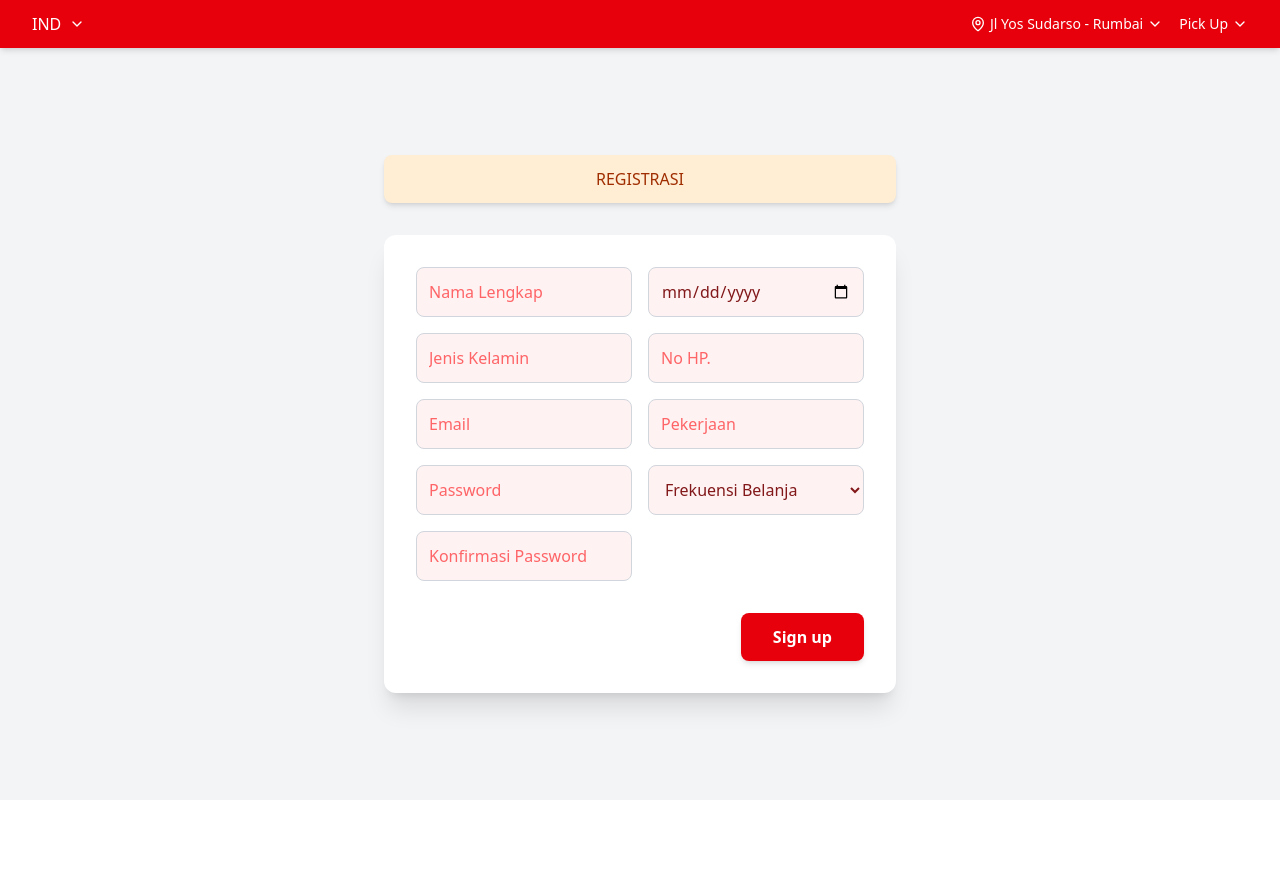
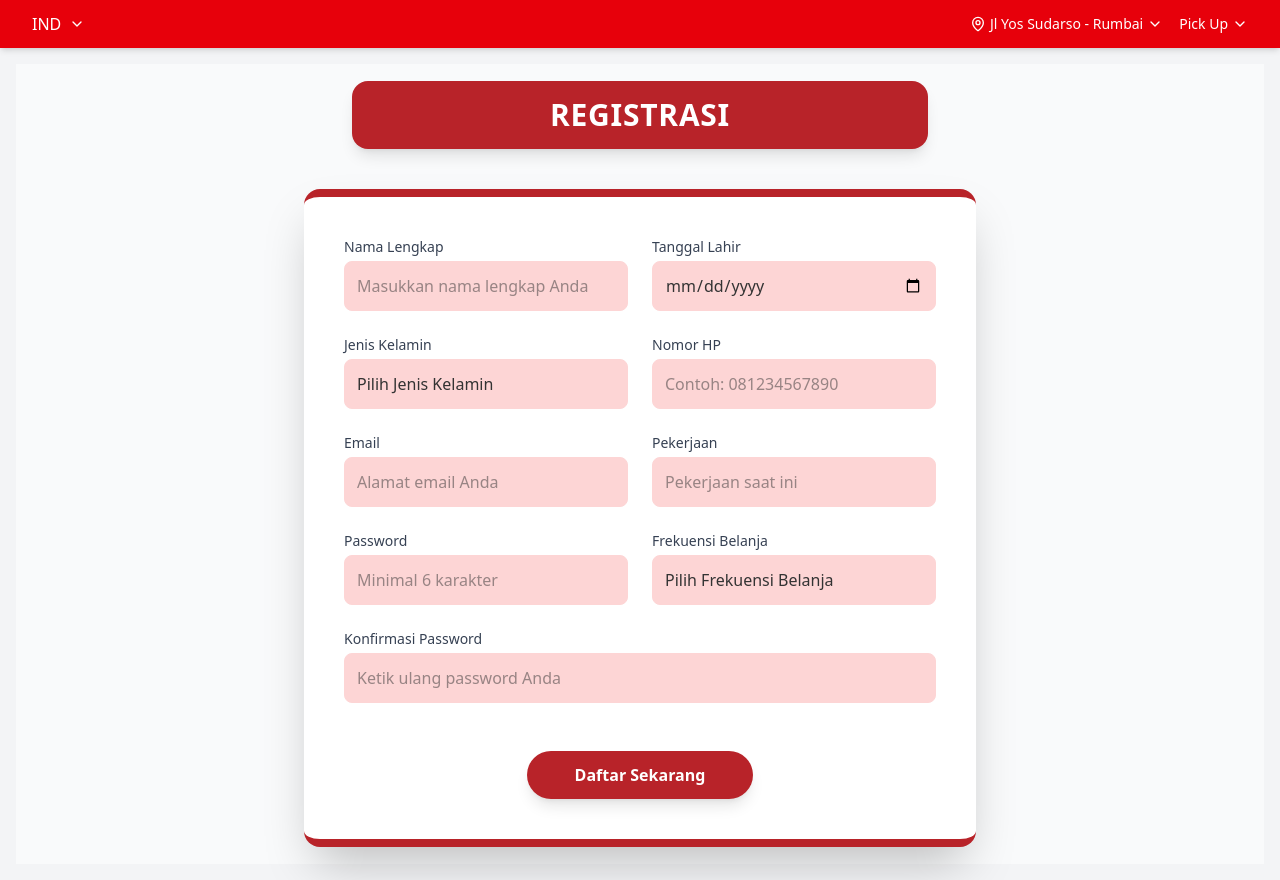
Before and after one commit to nrazz41/crm-23SIB-Kelompok1, a React (Vite) app: page /signup in a window 1280 px wide. Before the commit the page ends 800 px from the top, so only its background shows below. Built offline with nearby package versions, Linux system fonts and the light colour scheme.

Commit message:
halaman registrasi pelanggan

```diff
--- a/src/assets/Pages/RegisterPage.jsx
+++ b/src/assets/Pages/RegisterPage.jsx
@@ -1,8 +1,8 @@
-import React, { useState } from "react"; // Tidak perlu MapPin atau ChevronDown di sini karena sudah ada di AuthLayout
+import React, { useState } from "react";
 import { useNavigate } from "react-router-dom";
 
 const RegisterPage = () => {
-  const navigate = useNavigate(); // Inisialisasi navigate
+  const navigate = useNavigate();
 
   const [namaLengkap, setNamaLengkap] = useState("");
   const [tanggalLahir, setTanggalLahir] = useState("");
@@ -14,31 +14,65 @@ const RegisterPage = () => {
   const [konfirmasiPassword, setKonfirmasiPassword] = useState("");
   const [frekuensiBelanja, setFrekuensiBelanja] = useState("");
 
-  // Function to display a custom message box (instead of alert)
-  const displayMessageBox = (message) => {
+  // --- Palet Warna Baru ---
+  const primaryColor = "#B82329"; // Merah Marun Gelap
+  const secondaryColor = "#FDD5D5"; // Merah Muda Sangat Terang (untuk latar belakang input)
+  const accentColor = "#9B1C22"; // Merah Marun sedikit lebih gelap untuk hover/focus
+  const textColor = "#333333"; // Abu-abu gelap untuk teks utama
+  const placeholderColor = "#888888"; // Abu-abu untuk placeholder
+
+  // Function to display a custom message box
+  const displayMessageBox = (message, type = "info") => {
     const messageBox = document.createElement("div");
     messageBox.className =
-      "fixed inset-0 bg-gray-600 bg-opacity-50 flex items-center justify-center z-50";
+      "fixed inset-0 bg-gray-900 bg-opacity-75 flex items-center justify-center z-50 animate-fade-in";
+
+    let messageBg = "bg-white";
+    let messageText = "text-gray-800";
+    let buttonBg = "bg-blue-600 hover:bg-blue-700"; // Default blue, will be overridden by primaryColor if type is info/success
+
+    if (type === "error") {
+      messageBg = "bg-red-50";
+      messageText = "text-red-700";
+      buttonBg = "bg-red-600 hover:bg-red-700";
+    } else if (type === "success") {
+      messageBg = "bg-green-50";
+      messageText = "text-green-700";
+      buttonBg = "bg-green-600 hover:bg-green-700";
+    } else { // For 'info' type
+        messageBg = "bg-white";
+        messageText = textColor;
+        buttonBg = `${primaryColor} hover:${accentColor}`;
+    }
+
+
     messageBox.innerHTML = `
-      <div class="bg-white rounded-lg shadow-xl p-6 w-full max-w-sm mx-4 text-center">
-        <p class="text-lg text-gray-800 mb-4">${message}</p>
-        <button id="closeMessageBox" class="px-4 py-2 bg-blue-600 text-white rounded-lg hover:bg-blue-700 transition-colors">OK</button>
+      <div class="${messageBg} rounded-xl shadow-2xl p-8 w-full max-w-sm mx-4 transform scale-95 animate-scale-in">
+        <p class="text-xl font-semibold ${messageText} mb-6 text-center">${message}</p>
+        <button id="closeMessageBox" class="block w-full px-6 py-3 ${buttonBg} text-white font-bold rounded-lg transition-colors duration-200 ease-in-out shadow-md">OK</button>
       </div>
     `;
     document.body.appendChild(messageBox);
     document.getElementById("closeMessageBox").onclick = () => {
-      document.body.removeChild(messageBox);
+      messageBox.classList.remove('animate-fade-in');
+      messageBox.classList.add('animate-fade-out');
+      messageBox.querySelector('div').classList.remove('animate-scale-in');
+      messageBox.querySelector('div').classList.add('animate-scale-out');
+      setTimeout(() => {
+        document.body.removeChild(messageBox);
+      }, 300); // Tunggu animasi selesai
     };
   };
 
   const handleSignUp = (e) => {
     e.preventDefault();
-    // Placeholder for sign up logic
+
     if (password !== konfirmasiPassword) {
-      displayMessageBox("Password dan Konfirmasi Password tidak cocok!");
+      displayMessageBox("Password dan Konfirmasi Password tidak cocok!", "error");
       return;
     }
-    displayMessageBox("Pendaftaran Berhasil! Silahkan login.");
+
+    // Simulasi pendaftaran berhasil
     console.log({
       namaLengkap,
       tanggalLahir,
@@ -50,105 +84,156 @@ const RegisterPage = () => {
       frekuensiBelanja,
     });
 
-    // Tampilkan pesan dan alihkan ke halaman login setelah klik OK
-    {
-      navigate("/signin");
-    }
+    displayMessageBox("Pendaftaran Berhasil! Anda akan dialihkan ke halaman login.", "success");
+
+    // Alihkan setelah pesan OK diklik
+    document.getElementById("closeMessageBox").onclick = () => {
+        // Hapus message box
+        const messageBox = document.querySelector('.fixed.inset-0.bg-gray-900');
+        if (messageBox) {
+          messageBox.classList.remove('animate-fade-in');
+          messageBox.classList.add('animate-fade-out');
+          messageBox.querySelector('div').classList.remove('animate-scale-in');
+          messageBox.querySelector('div').classList.add('animate-scale-out');
+          setTimeout(() => {
+            document.body.removeChild(messageBox);
+            navigate("/signin"); // Pindahkan navigasi ke sini
+          }, 300);
+        } else {
+            navigate("/signin"); // Fallback jika messageBox tidak ditemukan
+        }
+    };
   };
 
   return (
-    <div className="w-full flex flex-col items-center">
-      {/* "REGISTRASI" Card */}
-      <div className="bg-orange-100 text-orange-800 text-center py-3 px-6 rounded-lg shadow-md mb-8 max-w-lg w-full">
+    <div className="w-full flex flex-col items-center justify-center min-h-screen bg-gray-50 p-4">
+      {/* "REGISTRASI" Header Card */}
+      <div
+        className="text-white text-center py-4 px-8 rounded-2xl shadow-lg mb-10 max-w-xl w-full text-3xl font-extrabold tracking-wide transform hover:scale-105 transition-all duration-300 ease-in-out"
+        style={{ backgroundColor: primaryColor }}
+      >
         REGISTRASI
       </div>
 
       {/* Registration Form Card */}
-      <div className="bg-white rounded-xl shadow-xl p-8 max-w-lg w-full">
+      <div className="bg-white rounded-2xl shadow-2xl p-8 md:p-10 max-w-2xl w-full border-t-8 border-b-8"
+           style={{ borderColor: primaryColor }}>
         <form
           onSubmit={handleSignUp}
-          className="grid grid-cols-1 md:grid-cols-2 gap-4"
+          className="grid grid-cols-1 md:grid-cols-2 gap-6"
         >
           {/* Nama Lengkap */}
           <div>
+            <label htmlFor="namaLengkap" className="block text-sm font-medium text-gray-700 mb-1">Nama Lengkap</label>
             <input
+              id="namaLengkap"
               type="text"
-              placeholder="Nama Lengkap"
-              className="w-full p-3 rounded-lg border border-gray-300 focus:outline-none focus:ring-2 focus:ring-red-400 bg-red-50 text-red-900 placeholder-red-400"
+              placeholder="Masukkan nama lengkap Anda"
+              className="w-full p-3 rounded-lg border border-gray-300 focus:outline-none focus:ring-2 transition-all duration-200"
+              style={{ backgroundColor: secondaryColor, borderColor: secondaryColor, color: textColor, placeholder: placeholderColor, focus: { borderColor: accentColor, ringColor: accentColor } }}
               value={namaLengkap}
               onChange={(e) => setNamaLengkap(e.target.value)}
+              required
             />
           </div>
           {/* Tanggal Lahir */}
           <div>
+            <label htmlFor="tanggalLahir" className="block text-sm font-medium text-gray-700 mb-1">Tanggal Lahir</label>
             <input
+              id="tanggalLahir"
               type="date"
-              placeholder="Tanggal Lahir"
-              className="w-full p-3 rounded-lg border border-gray-300 focus:outline-none focus:ring-2 focus:ring-red-400 bg-red-50 text-red-900 placeholder-red-400"
+              className="w-full p-3 rounded-lg border border-gray-300 focus:outline-none focus:ring-2 transition-all duration-200"
+              style={{ backgroundColor: secondaryColor, borderColor: secondaryColor, color: textColor, focus: { borderColor: accentColor, ringColor: accentColor } }}
               value={tanggalLahir}
               onChange={(e) => setTanggalLahir(e.target.value)}
+              required
             />
           </div>
           {/* Jenis Kelamin */}
           <div>
-            <input
-              type="text" // Could be a select dropdown in a real app
-              placeholder="Jenis Kelamin"
-              className="w-full p-3 rounded-lg border border-gray-300 focus:outline-none focus:ring-2 focus:ring-red-400 bg-red-50 text-red-900 placeholder-red-400"
+            <label htmlFor="jenisKelamin" className="block text-sm font-medium text-gray-700 mb-1">Jenis Kelamin</label>
+            <select
+              id="jenisKelamin"
+              className="w-full p-3 rounded-lg border border-gray-300 focus:outline-none focus:ring-2 transition-all duration-200 appearance-none"
+              style={{ backgroundColor: secondaryColor, borderColor: secondaryColor, color: textColor, focus: { borderColor: accentColor, ringColor: accentColor } }}
               value={jenisKelamin}
               onChange={(e) => setJenisKelamin(e.target.value)}
-            />
+              required
+            >
+              <option value="" disabled>Pilih Jenis Kelamin</option>
+              <option value="Laki-laki">Laki-laki</option>
+              <option value="Perempuan">Perempuan</option>
+            </select>
           </div>
           {/* No HP. */}
           <div>
+            <label htmlFor="noHp" className="block text-sm font-medium text-gray-700 mb-1">Nomor HP</label>
             <input
+              id="noHp"
               type="tel"
-              placeholder="No HP."
-              className="w-full p-3 rounded-lg border border-gray-300 focus:outline-none focus:ring-2 focus:ring-red-400 bg-red-50 text-red-900 placeholder-red-400"
+              placeholder="Contoh: 081234567890"
+              className="w-full p-3 rounded-lg border border-gray-300 focus:outline-none focus:ring-2 transition-all duration-200"
+              style={{ backgroundColor: secondaryColor, borderColor: secondaryColor, color: textColor, placeholder: placeholderColor, focus: { borderColor: accentColor, ringColor: accentColor } }}
               value={noHp}
               onChange={(e) => setNoHp(e.target.value)}
+              required
             />
           </div>
           {/* Email */}
           <div>
+            <label htmlFor="email" className="block text-sm font-medium text-gray-700 mb-1">Email</label>
             <input
+              id="email"
               type="email"
-              placeholder="Email"
-              className="w-full p-3 rounded-lg border border-gray-300 focus:outline-none focus:ring-2 focus:ring-red-400 bg-red-50 text-red-900 placeholder-red-400"
+              placeholder="Alamat email Anda"
+              className="w-full p-3 rounded-lg border border-gray-300 focus:outline-none focus:ring-2 transition-all duration-200"
+              style={{ backgroundColor: secondaryColor, borderColor: secondaryColor, color: textColor, placeholder: placeholderColor, focus: { borderColor: accentColor, ringColor: accentColor } }}
               value={email}
               onChange={(e) => setEmail(e.target.value)}
+              required
             />
           </div>
           {/* Pekerjaan */}
           <div>
+            <label htmlFor="pekerjaan" className="block text-sm font-medium text-gray-700 mb-1">Pekerjaan</label>
             <input
+              id="pekerjaan"
               type="text"
-              placeholder="Pekerjaan"
-              className="w-full p-3 rounded-lg border border-gray-300 focus:outline-none focus:ring-2 focus:ring-red-400 bg-red-50 text-red-900 placeholder-red-400"
+              placeholder="Pekerjaan saat ini"
+              className="w-full p-3 rounded-lg border border-gray-300 focus:outline-none focus:ring-2 transition-all duration-200"
+              style={{ backgroundColor: secondaryColor, borderColor: secondaryColor, color: textColor, placeholder: placeholderColor, focus: { borderColor: accentColor, ringColor: accentColor } }}
               value={pekerjaan}
               onChange={(e) => setPekerjaan(e.target.value)}
+              required
             />
           </div>
           {/* Password */}
           <div>
+            <label htmlFor="password" className="block text-sm font-medium text-gray-700 mb-1">Password</label>
             <input
+              id="password"
               type="password"
-              placeholder="Password"
-              className="w-full p-3 rounded-lg border border-gray-300 focus:outline-none focus:ring-2 focus:ring-red-400 bg-red-50 text-red-900 placeholder-red-400"
+              placeholder="Minimal 6 karakter"
+              className="w-full p-3 rounded-lg border border-gray-300 focus:outline-none focus:ring-2 transition-all duration-200"
+              style={{ backgroundColor: secondaryColor, borderColor: secondaryColor, color: textColor, placeholder: placeholderColor, focus: { borderColor: accentColor, ringColor: accentColor } }}
               value={password}
               onChange={(e) => setPassword(e.target.value)}
+              required
+              minLength="6"
             />
           </div>
           {/* Frekuensi Belanja */}
           <div>
+            <label htmlFor="frekuensiBelanja" className="block text-sm font-medium text-gray-700 mb-1">Frekuensi Belanja</label>
             <select
-              className="w-full p-3 rounded-lg border border-gray-300 focus:outline-none focus:ring-2 focus:ring-red-400 bg-red-50 text-red-900"
+              id="frekuensiBelanja"
+              className="w-full p-3 rounded-lg border border-gray-300 focus:outline-none focus:ring-2 transition-all duration-200 appearance-none"
+              style={{ backgroundColor: secondaryColor, borderColor: secondaryColor, color: textColor, focus: { borderColor: accentColor, ringColor: accentColor } }}
               value={frekuensiBelanja}
               onChange={(e) => setFrekuensiBelanja(e.target.value)}
+              required
             >
-              <option value="" disabled>
-                Frekuensi Belanja
-              </option>
+              <option value="" disabled>Pilih Frekuensi Belanja</option>
               <option value=">3x/minggu">Lebih dari 3 kali per minggu</option>
               <option value="1-3x/minggu">1–3 kali per minggu</option>
               <option value="1-2x/bulan">1–2 kali per bulan</option>
@@ -156,28 +241,29 @@ const RegisterPage = () => {
               <option value="pertama kali">Baru pertama kali</option>
             </select>
           </div>
-          {/* Konfirmasi Password */}
-          <div className="md:col-span-1">
-            {" "}
-            {/* Memastikan ini di kolom sendiri jika grid-cols-2 */}
+          {/* Konfirmasi Password (akan menempati kolom kedua jika layar cukup lebar) */}
+          <div className="md:col-span-2">
+            <label htmlFor="konfirmasiPassword" className="block text-sm font-medium text-gray-700 mb-1">Konfirmasi Password</label>
             <input
+              id="konfirmasiPassword"
               type="password"
-              placeholder="Konfirmasi Password"
-              className="w-full p-3 rounded-lg border border-gray-300 focus:outline-none focus:ring-2 focus:ring-red-400 bg-red-50 text-red-900 placeholder-red-400"
+              placeholder="Ketik ulang password Anda"
+              className="w-full p-3 rounded-lg border border-gray-300 focus:outline-none focus:ring-2 transition-all duration-200"
+              style={{ backgroundColor: secondaryColor, borderColor: secondaryColor, color: textColor, placeholder: placeholderColor, focus: { borderColor: accentColor, ringColor: accentColor } }}
               value={konfirmasiPassword}
               onChange={(e) => setKonfirmasiPassword(e.target.value)}
+              required
             />
           </div>
 
           {/* Sign Up Button */}
-          <div className="md:col-span-2 flex justify-end mt-4">
-            {" "}
-            {/* Tombol di pojok kanan bawah */}
+          <div className="md:col-span-2 flex justify-center mt-6">
             <button
               type="submit"
-              className="py-3 px-8 bg-red-600 text-white font-semibold rounded-lg shadow-md hover:bg-red-700 transition-colors focus:outline-none focus:ring-2 focus:ring-red-500 focus:ring-offset-2"
+              className="py-3 px-12 text-white font-bold rounded-full shadow-lg hover:bg-opacity-90 transition-all duration-300 transform hover:scale-105 focus:outline-none focus:ring-4 focus:ring-opacity-50"
+              style={{ backgroundColor: primaryColor, ':hover': { backgroundColor: accentColor }, ':focus': { ringColor: primaryColor } }}
             >
-              Sign up
+              Daftar Sekarang
             </button>
           </div>
         </form>
```
